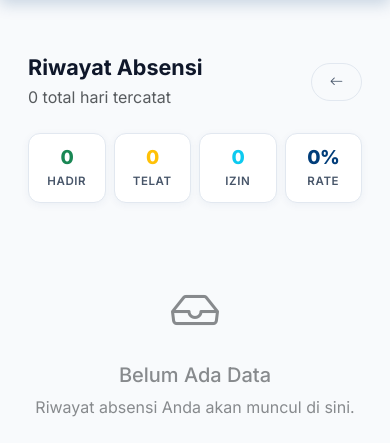
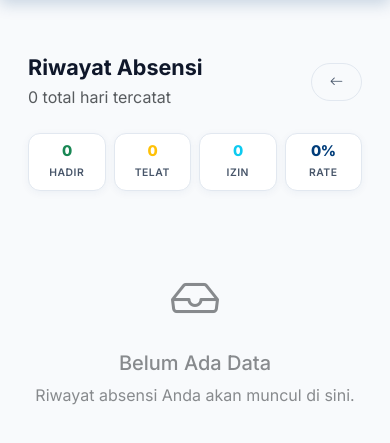
Before and after one commit to sphyyyy/absensi-kkp-pertamina, a Flask app: page /dashboard/mahasiswa/riwayat in a window 390 px wide. Shown: the part 67-510 px from the top of the page. Run offline with Flask 3, Linux system fonts and the light colour scheme; the visitor is signed in with stand-in values (Sample User, id 1); data that the repository does not hold is empty.

Commit message:
style: Fix stat-card text overflow on mobile for large percentages

```diff
--- a/app/static/css/style.css
+++ b/app/static/css/style.css
@@ -1587,6 +1587,19 @@ body {
         font-size: 1.2rem;
     }
 
+    .stat-card-sm {
+        padding: 0.6rem 0.25rem;
+    }
+
+    .stat-card-sm .stat-value {
+        font-size: clamp(0.85rem, 3.8vw, 1.15rem);
+        letter-spacing: -0.5px;
+    }
+
+    .stat-card-sm .stat-label {
+        font-size: 0.65rem;
+    }
+
     .row.g-3 > [class*="col-"] {
         width: 100%;
     }
--- a/app/templates/base.html
+++ b/app/templates/base.html
@@ -18,7 +18,7 @@
     <link href="https://cdn.jsdelivr.net/npm/bootstrap-icons@1.11.3/font/bootstrap-icons.min.css" rel="stylesheet">
 
     <!-- Custom CSS -->
-    <link href="{{ url_for('static', filename='css/style.css') }}" rel="stylesheet">
+    <link href="{{ url_for('static', filename='css/style.css') }}?v=1.0.1" rel="stylesheet">
 
     {% block extra_css %}{% endblock %}
 </head>
```
